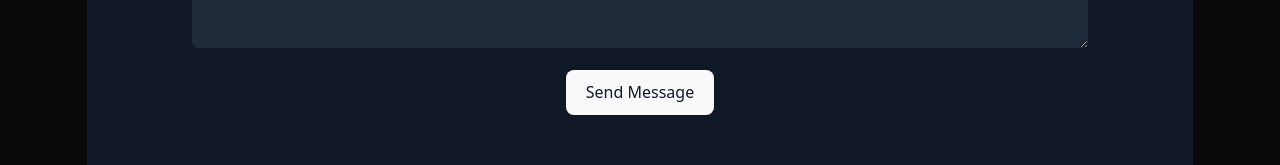
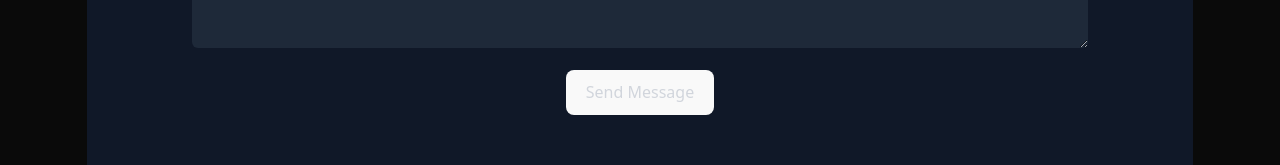
Before and after one commit to MarcelArt/portfolio-marcel, a React (Vite) app: page / in a window 1280 px wide. Shown: the part 2283-2448 px from the top of the page. Built offline with nearby package versions, Linux system fonts and the light colour scheme.

Commit message:
Update button send email colour

```diff
--- a/src/components/contact.tsx
+++ b/src/components/contact.tsx
@@ -20,11 +20,11 @@ function Contact() {
             <textarea
               placeholder="Your Message"
               className="w-full px-4 py-2 bg-gray-800 text-gray-300 rounded-md"
-              rows="5"
+              rows={5}
             />
             <button
               type="submit"
-              className="px-6 py-2 bg-cyan-400 text-gray-900 font-bold rounded-md hover:bg-cyan-300"
+              className="px-6 py-2 bg-cyan-400 text-gray-300 font-bold rounded-md hover:bg-cyan-300"
             >
               Send Message
             </button>
```
